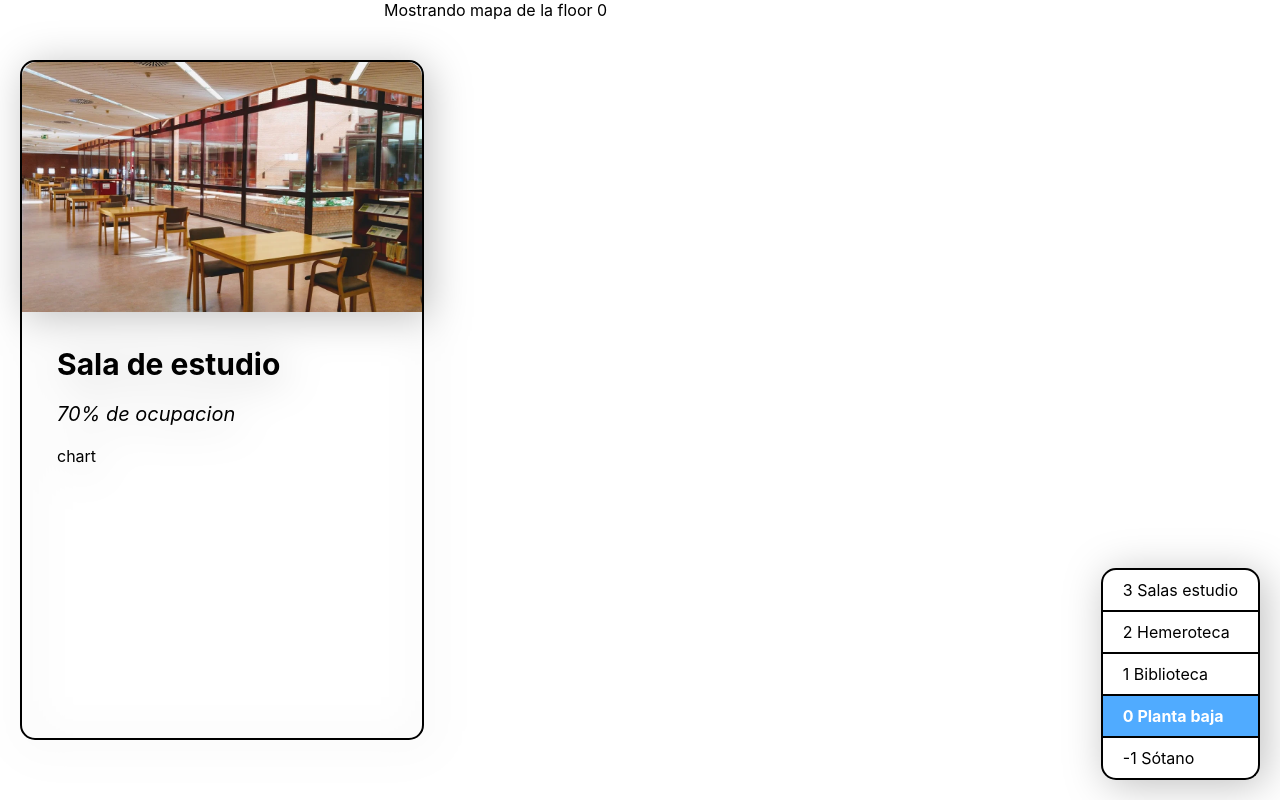
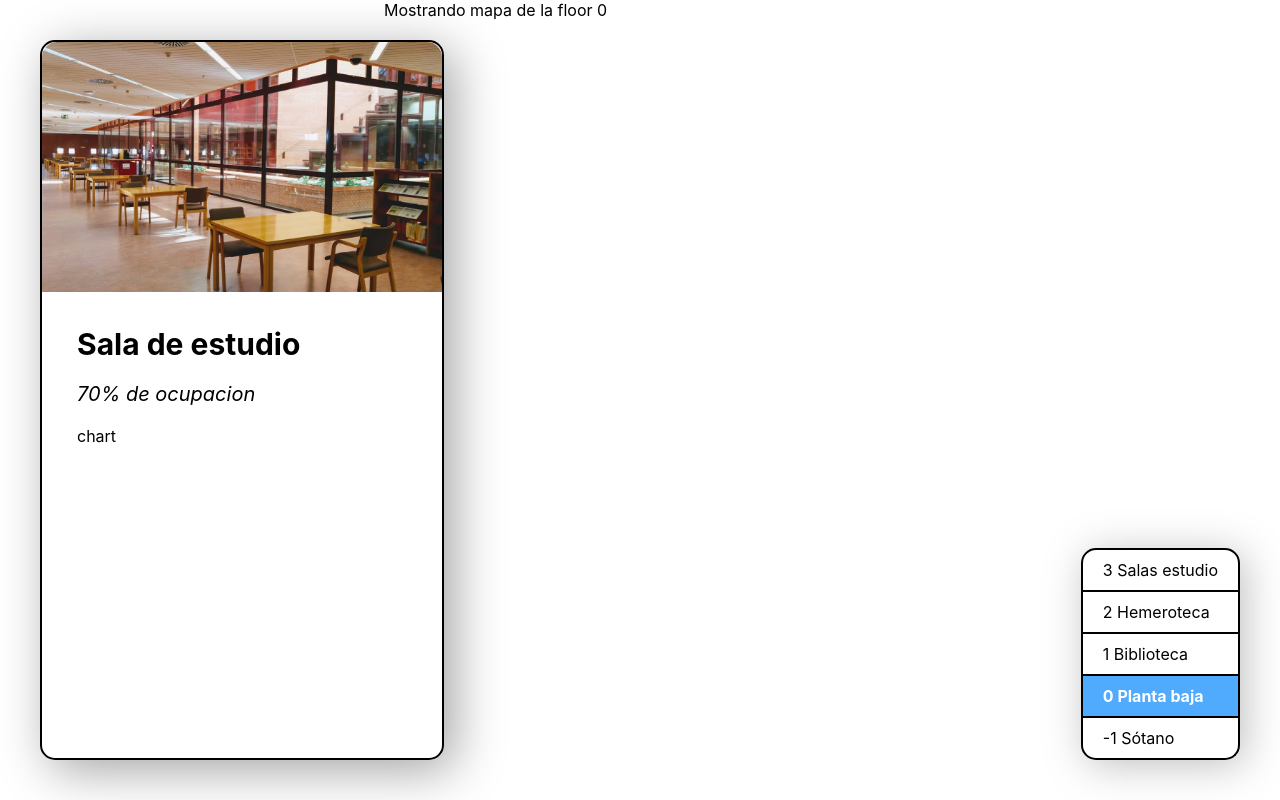
Before and after one commit to raporpe/final-degree-project, a React (Create React App) app in the folder frontend/: page / in a window 1280 px wide. Built offline with nearby package versions, Linux system fonts and the light colour scheme; the HTML template or start-up script is replaced by a standard one.

Commit message:
Several fixes

```diff
--- a/frontend/src/FloorSelector.css
+++ b/frontend/src/FloorSelector.css
@@ -1,9 +1,9 @@
 .selector-main {
     filter: drop-shadow(5.06306px 5.06306px 20.2523px rgba(0, 0, 0, 0.25));
-    margin: 20px;
+    margin: 40px;
     position: fixed;
-    bottom: 0px;
-    right: 0px;
+    bottom: 0;
+    right: 0;
 }
 
 .selector-main div {
--- a/frontend/src/SidePanel.css
+++ b/frontend/src/SidePanel.css
@@ -1,16 +1,15 @@
 .sidebar {
-    filter: drop-shadow(5.06306px 5.06306px 20.2523px rgba(0, 0, 0, 0.25));
+    box-shadow: 10px 10px 50px rgb(163, 163, 163);
     border-width: 2px;
     border-style: solid;
     border-radius: 15px;
-    margin: 20px;
+    margin: 40px;
     position: fixed;
-    bottom: 5%;
-    top: 5%;
+    bottom: 0;
+    top: 0;
     left: 0;
     width: 400px;
 }
-
 
 .sidebar-image {
     width: 100%;
```
